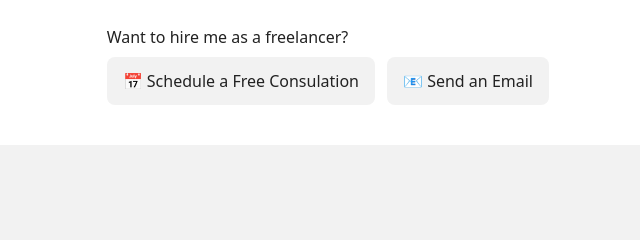
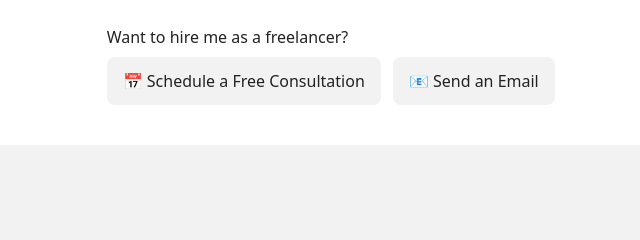
Before and after one commit to jabezborja/jabezborja.ga, a plain HTML site: page index.html in a window 1280 px wide. Shown: the part 408-648 px from the top of the page, 0-640 px from the left. Drawn offline with nearby package versions, Linux system fonts and the light colour scheme.

Commit message:
Fix: Typo

```diff
--- a/index.html
+++ b/index.html
@@ -61,7 +61,7 @@
                         <div class="flex flex-col mb-10">
                             <p class="mb-2 font-medium">Want to hire me as a freelancer?</p>
                             <div class="flex flex-col md:flex-row md:space-x-3">
-                                <a class="md:w-fit bg-[#f2f2f2] rounded-lg px-4 py-3 font-md hover:bg-[#e0e0e0]" href="https://calendly.com/jabeztorre/30min">📅 Schedule a <span class="font-medium">Free Consulation</span></a>
+                                <a class="md:w-fit bg-[#f2f2f2] rounded-lg px-4 py-3 font-md hover:bg-[#e0e0e0]" href="https://calendly.com/jabeztorre/30min">📅 Schedule a <span class="font-medium">Free Consultation</span></a>
                                 <a class="mt-3 md:mt-0 md:w-fit bg-[#f2f2f2] rounded-lg px-4 py-3 font-md hover:bg-[#e0e0e0]" href="mailto:jabez.natsu@gmail.com">📧 Send an Email</a>
                             </div>
                         </div>
```
